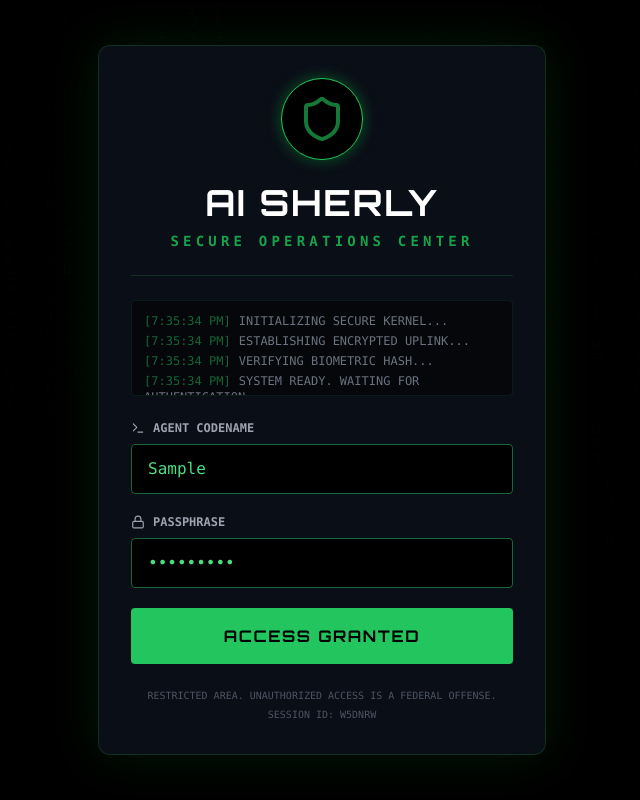
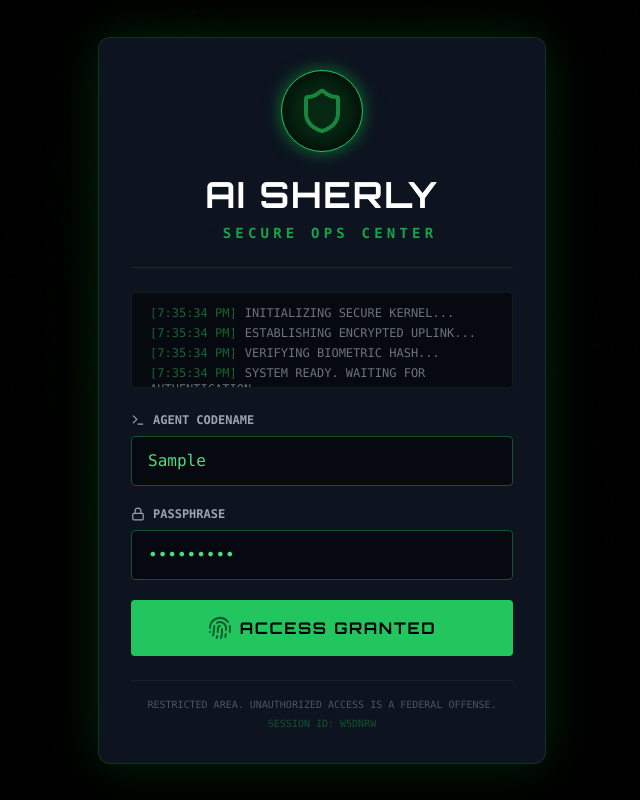
Before and after one commit to razimd-arch/ai-sherly, a React (Vite) app: page / in a window 1280 px wide. Both pictures are taken after typing "Sample", "Sample123" into the empty fields and a click on the button "INITIALIZE UPLINK". Shown: the whole page, without its empty margins (318-958 px from the left). Built offline with nearby package versions, Linux system fonts and the light colour scheme.

Commit message:
feat: Integrate Google Generative AI and refine login flow
Adds the `@google/genai` dependency and updates the login screen to accept any username and password for demonstration purposes, removing the hardcoded default username. The login process is also made more user-friendly with visual feedback.

```diff
--- a/App.tsx
+++ b/App.tsx
@@ -21,14 +21,14 @@ import WorldMap from './components/WorldMap';
 import DigitalSoul from './components/DigitalSoul';
 import TargetList from './components/TargetList';
 import CodeEditor from './components/CodeEditor';
-import LoginScreen from './components/LoginScreen'; // Import Login
+import LoginScreen from './components/LoginScreen';
 import { TabType, LogEntry, Tool } from './types';
 
 // --- Main App Component ---
 const App: React.FC = () => {
   // Login State
   const [isAuthenticated, setIsAuthenticated] = useState(false);
-  const [username, setUsername] = useState('OPERATOR');
+  const [username, setUsername] = useState('');
 
   const [activeTab, setActiveTab] = useState<TabType>('dashboard');
   const [isMobileMenuOpen, setIsMobileMenuOpen] = useState(false);
@@ -186,10 +186,14 @@ const App: React.FC = () => {
 
       {/* Mobile Navigation Overlay */}
       {isMobileMenuOpen && (
-        <div className="fixed inset-0 z-50 bg-black/95 md:hidden flex flex-col animate-fade-in">
-          <div className="flex justify-end p-4 border-b border-green-900">
-             <button onClick={() => setIsMobileMenuOpen(false)} className="text-white hover:text-green-500">
-               <X size={32} />
+        <div className="fixed inset-0 z-50 bg-black/95 md:hidden flex flex-col animate-in fade-in slide-in-from-left-10 duration-200">
+          <div className="flex justify-between items-center p-4 border-b border-green-900">
+             <div className="flex items-center gap-2">
+                 <Shield size={20} className="text-green-500" />
+                 <span className="font-orbitron font-bold">MENU</span>
+             </div>
+             <button onClick={() => setIsMobileMenuOpen(false)} className="text-white hover:text-green-500 p-1 border border-transparent hover:border-green-500 rounded transition-all">
+               <X size={24} />
              </button>
           </div>
           <div className="p-4 overflow-y-auto flex-1">
@@ -208,7 +212,7 @@ const App: React.FC = () => {
           </div>
 
           <div className="hidden md:flex items-center gap-4 text-xs font-mono ml-auto">
-             <div className="flex items-center gap-2 text-gray-400">
+             <div className="flex items-center gap-2 text-gray-400 bg-gray-900/50 px-2 py-1 rounded border border-green-900/30">
                  <User size={14} />
                  <span>OPERATOR: <span className="text-green-400 font-bold uppercase">{username}</span></span>
              </div>
@@ -219,8 +223,8 @@ const App: React.FC = () => {
              </div>
           </div>
 
-          <button onClick={() => setIsMobileMenuOpen(true)} className="md:hidden text-green-500 hover:text-white transition-colors">
-            <Menu size={28} />
+          <button onClick={() => setIsMobileMenuOpen(true)} className="md:hidden text-green-500 hover:text-white transition-colors bg-green-900/20 p-2 rounded border border-green-900/50">
+            <Menu size={24} />
           </button>
         </header>
 
--- a/components/LoginScreen.tsx
+++ b/components/LoginScreen.tsx
@@ -1,5 +1,5 @@
 import React, { useState, useEffect } from 'react';
-import { Shield, Lock, ChevronRight, AlertTriangle, Terminal, Cpu } from 'lucide-react';
+import { Shield, Lock, ChevronRight, AlertTriangle, Terminal, Cpu, Fingerprint } from 'lucide-react';
 import MatrixRain from './MatrixRain';
 
 interface LoginScreenProps {
@@ -47,8 +47,8 @@ const LoginScreen: React.FC<LoginScreenProps> = ({ onLogin }) => {
 
     // Simulate Network Delay & Auth Check
     setTimeout(() => {
-      // You can hardcode a password here if you want specific access control
-      // For now, it accepts any non-empty password to be user-friendly for the demo
+      // In a real app, validate password here.
+      // For this demo, we accept any input to let users try it.
       if (password.length > 0) {
         setStatus('success');
         setTimeout(() => {
@@ -69,46 +69,50 @@ const LoginScreen: React.FC<LoginScreenProps> = ({ onLogin }) => {
       <div className="absolute inset-0 bg-gradient-to-b from-black/80 via-black/90 to-black z-10 pointer-events-none"></div>
 
       {/* Login Card */}
-      <div className="relative z-20 w-full max-w-md bg-gray-900/60 backdrop-blur-md border border-green-900/50 rounded-xl shadow-[0_0_50px_rgba(0,255,65,0.1)] p-6 md:p-8 flex flex-col gap-6 animate-in fade-in zoom-in duration-500">
+      <div className="relative z-20 w-full max-w-md bg-gray-900/80 backdrop-blur-md border border-green-900/50 rounded-xl shadow-[0_0_50px_rgba(0,255,65,0.15)] p-6 md:p-8 flex flex-col gap-6 animate-in fade-in zoom-in duration-500">
 
         {/* Header */}
         <div className="text-center border-b border-green-900/50 pb-6">
-          <div className="inline-block p-4 rounded-full bg-black border border-green-500 mb-4 shadow-[0_0_15px_rgba(0,255,65,0.3)]">
-            <Shield size={48} className="animate-pulse" />
+          <div className="inline-block p-4 rounded-full bg-black border border-green-500 mb-4 shadow-[0_0_15px_rgba(0,255,65,0.3)] relative group">
+            <Shield size={48} className="animate-pulse relative z-10" />
+            <div className="absolute inset-0 rounded-full bg-green-500/20 blur-md group-hover:bg-green-500/40 transition-all"></div>
           </div>
           <h1 className="text-3xl md:text-4xl font-orbitron font-bold text-white tracking-wider mb-2">AI SHERLY</h1>
-          <p className="text-xs md:text-sm text-green-600 tracking-[0.3em] font-bold">SECURE OPERATIONS CENTER</p>
+          <div className="flex justify-center items-center gap-2">
+            <span className="w-2 h-2 bg-green-500 rounded-full animate-ping"></span>
+            <p className="text-xs md:text-sm text-green-600 tracking-[0.3em] font-bold">SECURE OPS CENTER</p>
+          </div>
         </div>
 
         {/* Boot Logs */}
-        <div className="h-24 overflow-y-auto text-[10px] md:text-xs text-gray-500 font-mono border border-green-900/30 bg-black/50 p-3 rounded">
+        <div className="h-24 overflow-y-auto text-[10px] md:text-xs text-gray-500 font-mono border border-green-900/30 bg-black/50 p-3 rounded custom-scrollbar shadow-inner">
             {bootSequence.map((log, i) => (
-                <div key={i} className="mb-1">
+                <div key={i} className="mb-1 border-l-2 border-transparent hover:border-green-500 pl-1 transition-colors">
                     <span className="text-green-800 mr-2">[{new Date().toLocaleTimeString()}]</span>
                     {log}
                 </div>
             ))}
-            <div className="animate-pulse">_</div>
+            <div className="animate-pulse text-green-500">_</div>
         </div>
 
         {/* Form */}
         <form onSubmit={handleLogin} className="space-y-5">
-            <div className="space-y-2">
-                <label className="text-xs font-bold text-gray-400 uppercase flex items-center gap-2">
+            <div className="space-y-2 group">
+                <label className="text-xs font-bold text-gray-400 uppercase flex items-center gap-2 group-focus-within:text-green-400 transition-colors">
                     <Terminal size={14} /> Agent Codename
                 </label>
                 <input
                     type="text"
                     value={username}
                     onChange={(e) => setUsername(e.target.value)}
-                    placeholder="ENTER IDENTIFIER"
-                    className="w-full bg-black border border-green-800 rounded px-4 py-3 text-green-400 focus:border-green-400 focus:outline-none focus:shadow-[0_0_10px_rgba(0,255,65,0.2)] transition-all placeholder-green-900"
+                    placeholder="ENTER CODENAME"
+                    className="w-full bg-black/50 border border-green-900 rounded px-4 py-3 text-green-400 focus:border-green-400 focus:bg-green-900/10 focus:outline-none focus:shadow-[0_0_15px_rgba(0,255,65,0.1)] transition-all placeholder-green-900/50"
                     autoComplete="off"
                 />
             </div>
 
-            <div className="space-y-2">
-                <label className="text-xs font-bold text-gray-400 uppercase flex items-center gap-2">
+            <div className="space-y-2 group">
+                <label className="text-xs font-bold text-gray-400 uppercase flex items-center gap-2 group-focus-within:text-green-400 transition-colors">
                     <Lock size={14} /> Passphrase
                 </label>
                 <input
@@ -116,30 +120,46 @@ const LoginScreen: React.FC<LoginScreenProps> = ({ onLogin }) => {
                     value={password}
                     onChange={(e) => setPassword(e.target.value)}
                     placeholder="••••••••••••"
-                    className="w-full bg-black border border-green-800 rounded px-4 py-3 text-green-400 focus:border-green-400 focus:outline-none focus:shadow-[0_0_10px_rgba(0,255,65,0.2)] transition-all placeholder-green-900"
+                    className="w-full bg-black/50 border border-green-900 rounded px-4 py-3 text-green-400 focus:border-green-400 focus:bg-green-900/10 focus:outline-none focus:shadow-[0_0_15px_rgba(0,255,65,0.1)] transition-all placeholder-green-900/50"
                 />
             </div>
 
             <button
                 type="submit"
                 disabled={status === 'authenticating' || status === 'success'}
-                className={`w-full py-4 rounded font-bold font-orbitron tracking-widest transition-all duration-300 flex items-center justify-center gap-2 ${
+                className={`w-full py-4 rounded font-bold font-orbitron tracking-widest transition-all duration-300 flex items-center justify-center gap-2 relative overflow-hidden group ${
                     status === 'idle' || status === 'error' ? 'bg-green-600 hover:bg-green-500 text-black shadow-[0_0_20px_rgba(0,255,65,0.4)] hover:scale-[1.02]' :
                     status === 'authenticating' ? 'bg-yellow-600 text-black cursor-wait' :
                     'bg-green-500 text-black'
                 }`}
             >
-                {status === 'idle' && <>INITIALIZE UPLINK <ChevronRight /></>}
-                {status === 'authenticating' && <><Cpu className="animate-spin" /> AUTHENTICATING...</>}
-                {status === 'success' && <>ACCESS GRANTED</>}
-                {status === 'error' && <><AlertTriangle /> ACCESS DENIED</>}
+                {status === 'idle' && (
+                    <>
+                        INITIALIZE UPLINK <ChevronRight className="group-hover:translate-x-1 transition-transform"/>
+                    </>
+                )}
+                {status === 'authenticating' && (
+                    <>
+                        <Cpu className="animate-spin" /> AUTHENTICATING...
+                    </>
+                )}
+                {status === 'success' && (
+                    <>
+                        <Fingerprint className="animate-pulse" /> ACCESS GRANTED
+                    </>
+                )}
+                {status === 'error' && (
+                    <>
+                        <AlertTriangle /> ACCESS DENIED
+                    </>
+                )}
             </button>
         </form>
 
         {/* Footer */}
-        <div className="text-center text-[10px] text-gray-600">
+        <div className="text-center text-[10px] text-gray-600 border-t border-green-900/30 pt-4">
             <p>RESTRICTED AREA. UNAUTHORIZED ACCESS IS A FEDERAL OFFENSE.</p>
-            <p className="mt-1">SESSION ID: {Math.random().toString(36).substring(7).toUpperCase()}</p>
+            <p className="mt-1 font-mono text-green-900">SESSION ID: {Math.random().toString(36).substring(7).toUpperCase()}</p>
         </div>
       </div>
     </div>
--- a/package.json
+++ b/package.json
@@ -11,6 +11,7 @@
   "dependencies": {
     "@faker-js/faker": "^9.5.0",
     "openai": "^4.28.0",
+    "@google/genai": "^0.1.1",
     "lucide-react": "^0.378.0",
     "react": "^18.3.1",
     "react-dom": "^18.3.1",
```
